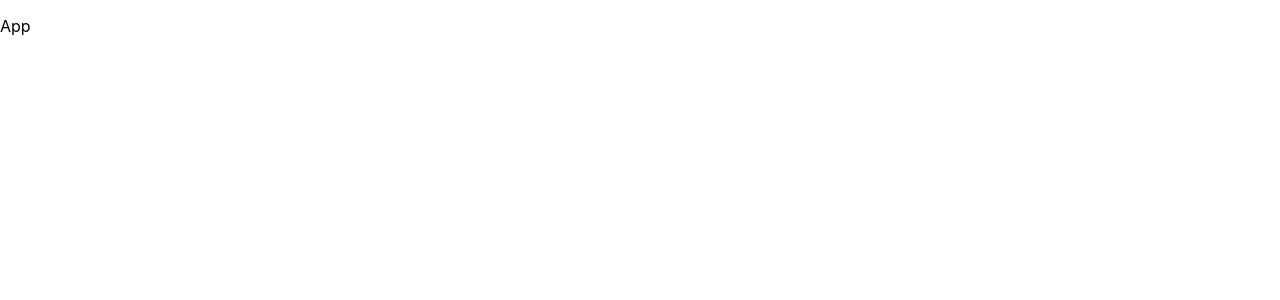
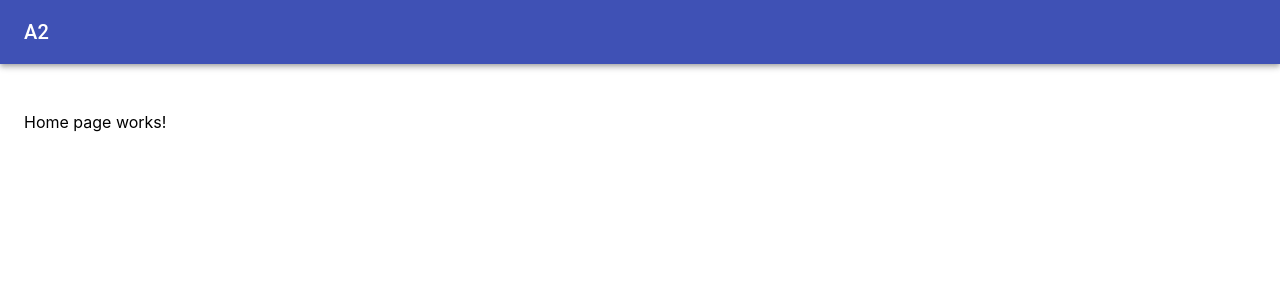
Before and after one commit to TheAvengersInitiative/ProjectA2Front, a React (Create React App) app: page / in a window 1280 px wide. Shown: the top 300 px of the page. Built offline with nearby package versions, Linux system fonts and the light colour scheme.

Commit message:
add navbar and layout

```diff
--- a/src/App.js
+++ b/src/App.js
@@ -1,6 +1,33 @@
 import React from "react";
+import { AppBar, Container, Toolbar, Typography, Box } from "@material-ui/core";
+import { HashRouter, Switch, Route } from "react-router-dom";
+import HomePage from "./pages/home/HomePage";
+
 function App() {
-  return <p>App</p>;
+  return (
+    <>
+      <AppBar position="static">
+        <Toolbar>
+          <Typography variant="h6">A2</Typography>
+        </Toolbar>
+      </AppBar>
+
+      <Container>
+        <Box mt={6}>
+          <HashRouter>
+            <Switch>
+              <Route
+                exact
+                path="/"
+                name="Home Page"
+                render={(props) => <HomePage {...props} />}
+              />
+            </Switch>
+          </HashRouter>
+        </Box>
+      </Container>
+    </>
+  );
 }
 
 export default App;
--- /dev/null
+++ b/src/pages/home/HomePage.js
@@ -0,0 +1,5 @@
+import React from "react";
+
+export default function HomePage() {
+  return <p>Home page works!</p>;
+}
```
